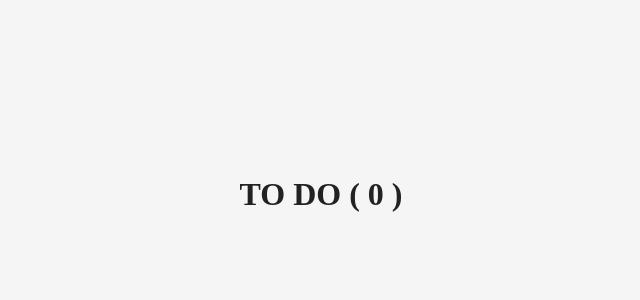
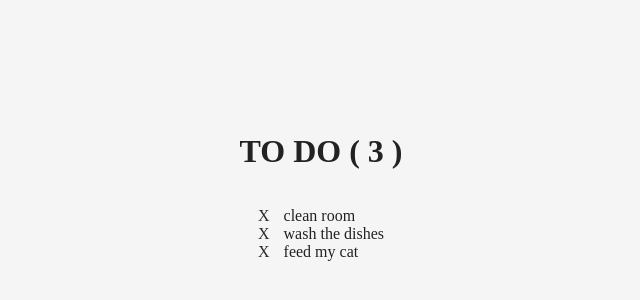
Before and after one commit to Karoootka/16-4-todo, a React app: page / in a window 1280 px wide. Shown: the part 214-514 px from the top of the page, without its empty margins (327-967 px from the left). Built offline with nearby package versions, Linux system fonts and the light colour scheme.

Commit message:
Add TodoList component + style

```diff
--- /dev/null
+++ b/src/components/TodoList.css
@@ -0,0 +1,15 @@
+.TodoList {
+  list-style: none;
+  padding: 0;
+}
+
+
+.TodoList li a {
+  text-decoration: none;
+  color: #2b2b2b;
+  padding: 0 10px 0 0;
+}
+
+.TodoList li a:hover {
+  color: #d30808;
+}
--- a/src/components/TodoList.js
+++ b/src/components/TodoList.js
@@ -0,0 +1,17 @@
+import React from 'react';
+import style from './TodoList.css';
+
+class TodoList extends React.Component {
+  constructor(props){
+    super(props);
+  }
+  render() {
+    return (
+      <ul className={style.TodoList}>
+        {this.props.data.map((todo) => <li key={todo.id}> <a href={'#'} onClick={() => this.props.remove(todo.id)}>X </a> {todo.text}</li>)}
+      </ul>
+    )
+  }
+}
+
+export default TodoList;
--- a/src/containers/App.js
+++ b/src/containers/App.js
@@ -2,12 +2,22 @@ import React from 'react';
 import uuid from 'uuid';
 import style from './App.css';
 import Title from '../components/Title';
+import TodoList from '../components/TodoList'
 
 class App extends React.Component {
     constructor(props){
         super(props);
         this.state = {
-            data: []
+            data: [{
+              id: 1,
+              text: 'clean room'
+            }, {
+              id: 2,
+              text: 'wash the dishes'
+            }, {
+              id: 3,
+              text: 'feed my cat'
+            }]
         };
     }
     addTodo(val){
@@ -26,6 +36,7 @@ class App extends React.Component {
       return (
         <div className={style.TodoApp}>
           <Title data={this.state.data}/>
+          <TodoList data={this.state.data} remove={(id) => this.removeTodo(id)}/>
         </div>
       )
     }
```
Also changed, not shown: 1 other file (tests, documents, lock files or other folders).
